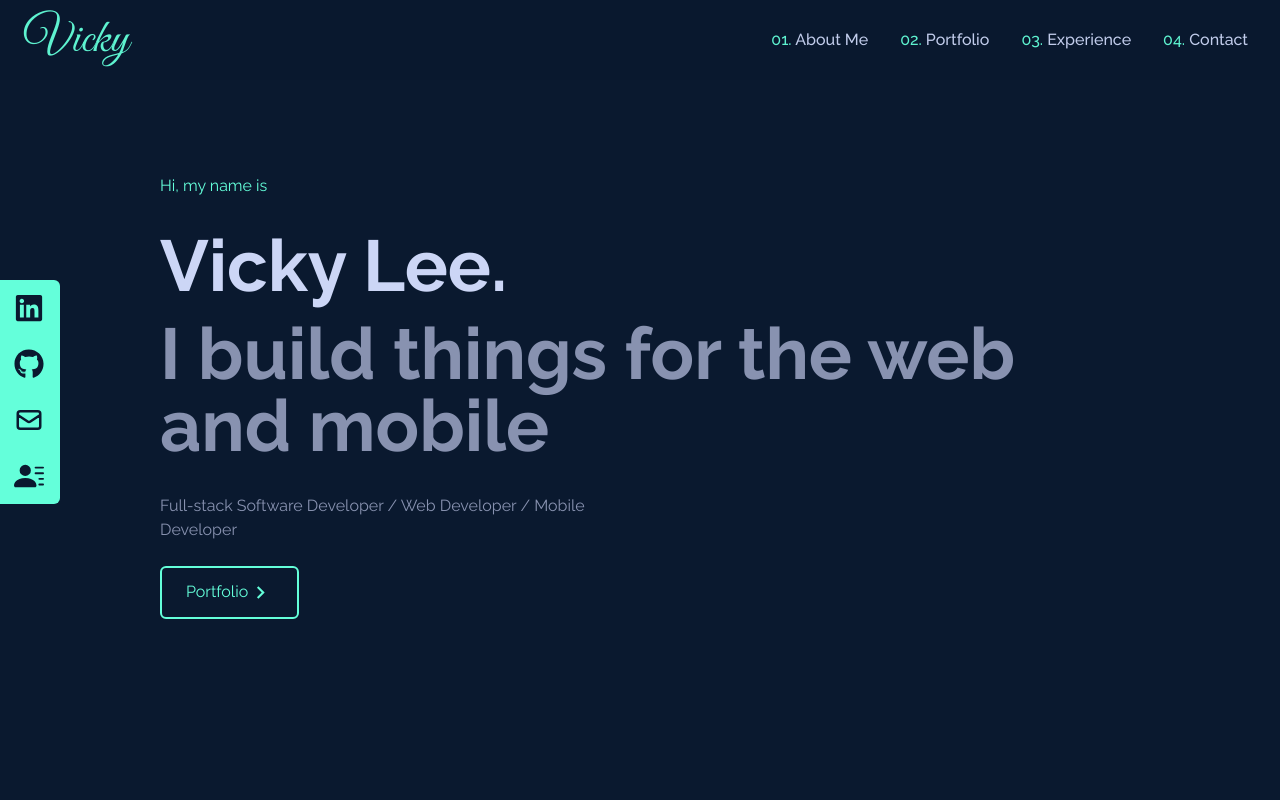
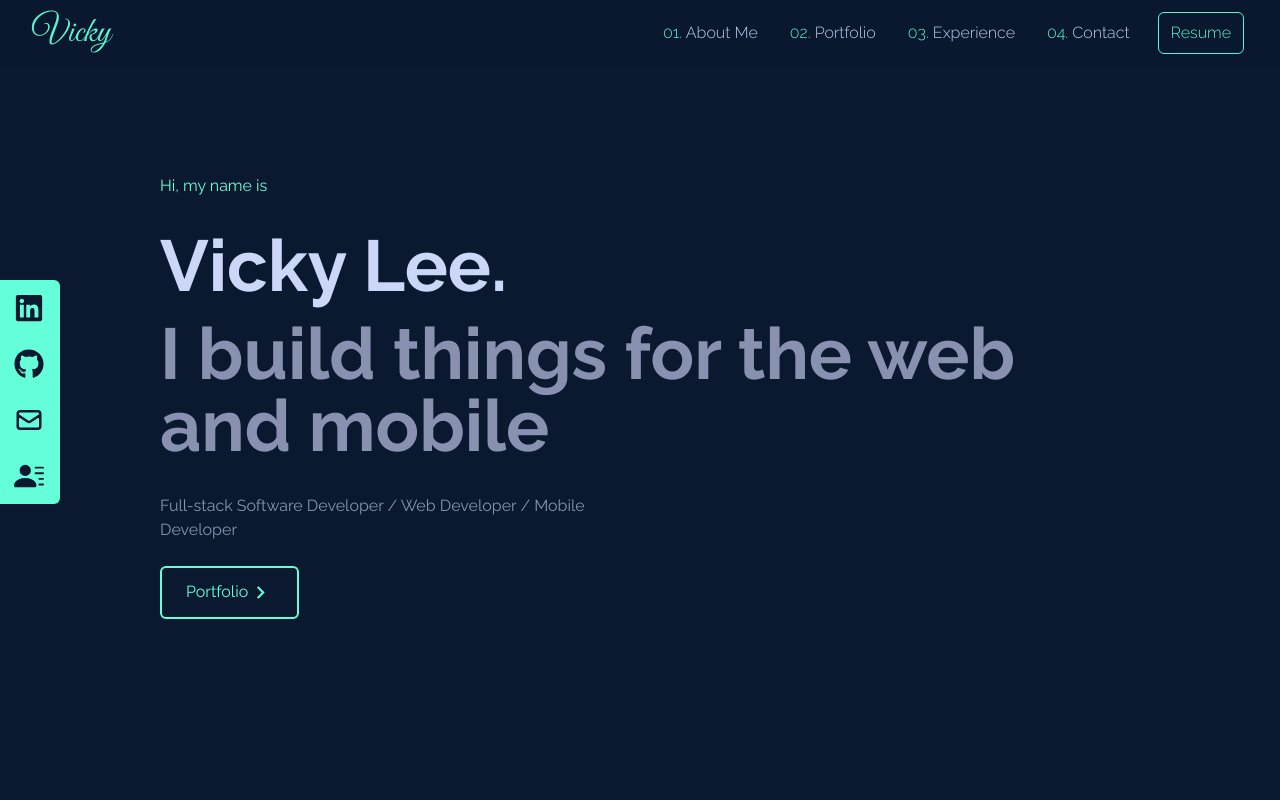
Before and after one commit to ytleevicky/react-my-portfolio, a React (Create React App) app: page / in a window 1280 px wide. Shown: the top 800 px of the page. Built offline with nearby package versions, Linux system fonts and the light colour scheme.

Commit message:
Add resume button to navbar

```diff
--- a/src/components/NavBar.jsx
+++ b/src/components/NavBar.jsx
@@ -56,7 +56,7 @@ const NavBar = () => {
 
   return (
     <div
-      className={`flex justify-between items-center w-full h-20 px-4 text-lightest-slate bg-navy fixed z-10 opacity-95
+      className={`flex justify-between items-center w-full px-6 py-3 text-lightest-slate bg-navy fixed z-10 opacity-95
       ${visible ? "mt-[100] duration-300" : "mt-[-100px] duration-300 "}
       ${scrollToTop ? "" : "shadow-lg"}
       `}
@@ -64,17 +64,17 @@ const NavBar = () => {
       <div>
         <a
           href="/"
-          className="text-5xl font-signature ml-2 text-cyan"
+          className="text-4xl font-signature ml-2 text-cyan"
         >
           Vicky
         </a>
       </div>
 
-      <ul className="hidden md:flex">
+      <ul className="hidden lg:flex items-center">
         {links.map(({ id, link, linkOrder }) => (
           <li
             key={id}
-            className="px-4 cursor-pointer capitalize font-medium
+            className="px-4 cursor-pointer capitalize font-light
                                 text-lightest-slate hover:scale-105 duration-200"
           >
             <Link
@@ -87,18 +87,27 @@ const NavBar = () => {
             </Link>
           </li>
         ))}
+
+        <a
+          href="/resume.pdf"
+          className="text-cyan font-light border border-cyan rounded-md py-2 px-3 mx-3 hover:scale-105 duration-300"
+          target="_blank"
+          rel="noopener noreferrer"
+        >
+          Resume
+        </a>
       </ul>
 
       <div
         onClick={() => setNav(!nav)}
-        className="cursor-pointer pr-4 z-10 text-cyan md:hidden"
+        className="cursor-pointer pr-4 z-10 text-cyan lg:hidden"
       >
         {nav ? <FaTimes size={30} /> : <FaBars size={30} />}
       </div>
 
       {nav && (
         <ul
-          className="flex flex-col justify-center items-start px-8
+          className="flex flex-col justify-center items-center px-8
             absolute top-0 left-0 w-full h-screen
             bg-navy"
         >
@@ -118,6 +127,17 @@ const NavBar = () => {
               </Link>
             </li>
           ))}
+
+          <li className="px-4 cursor-pointer capitalize py-6 text-2xl items-center my-5">
+            <a
+              href="/resume.pdf"
+              className="text-cyan border border-cyan rounded-md py-3 px-6 hover:scale-105 duration-300"
+              target="_blank"
+              rel="noopener noreferrer"
+            >
+              Resume
+            </a>
+          </li>
         </ul>
       )}
     </div>
--- a/src/components/SocialLinks.jsx
+++ b/src/components/SocialLinks.jsx
@@ -61,7 +61,7 @@ const SocialLinks = () => {
               href={href}
               className="flex justify-between items-center text-navy w-full"
               target="_blank"
-              rel="noreferrer"
+              rel="noopener noreferrer"
             >
               {child}
             </a>
```
